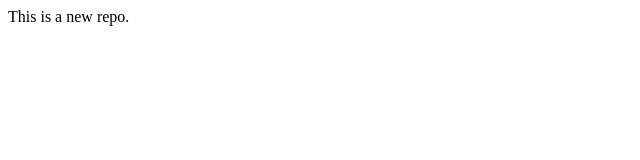
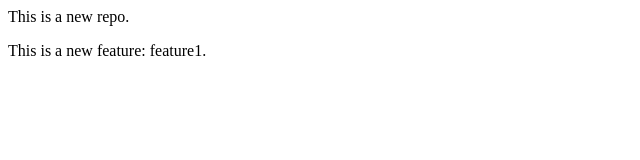
Before and after one commit to mohit-2011/local_repo, a plain HTML site: page index.html in a window 1280 px wide. Shown: the whole page, without its empty margins (0-640 px from the left). Drawn offline with Linux system fonts and the light colour scheme.

Commit message:
feature1 is added

```diff
--- a/index.html
+++ b/index.html
@@ -1 +1,2 @@
 <p>This is a new repo.</p>
+<p>This is a new feature: feature1.</p>
```
